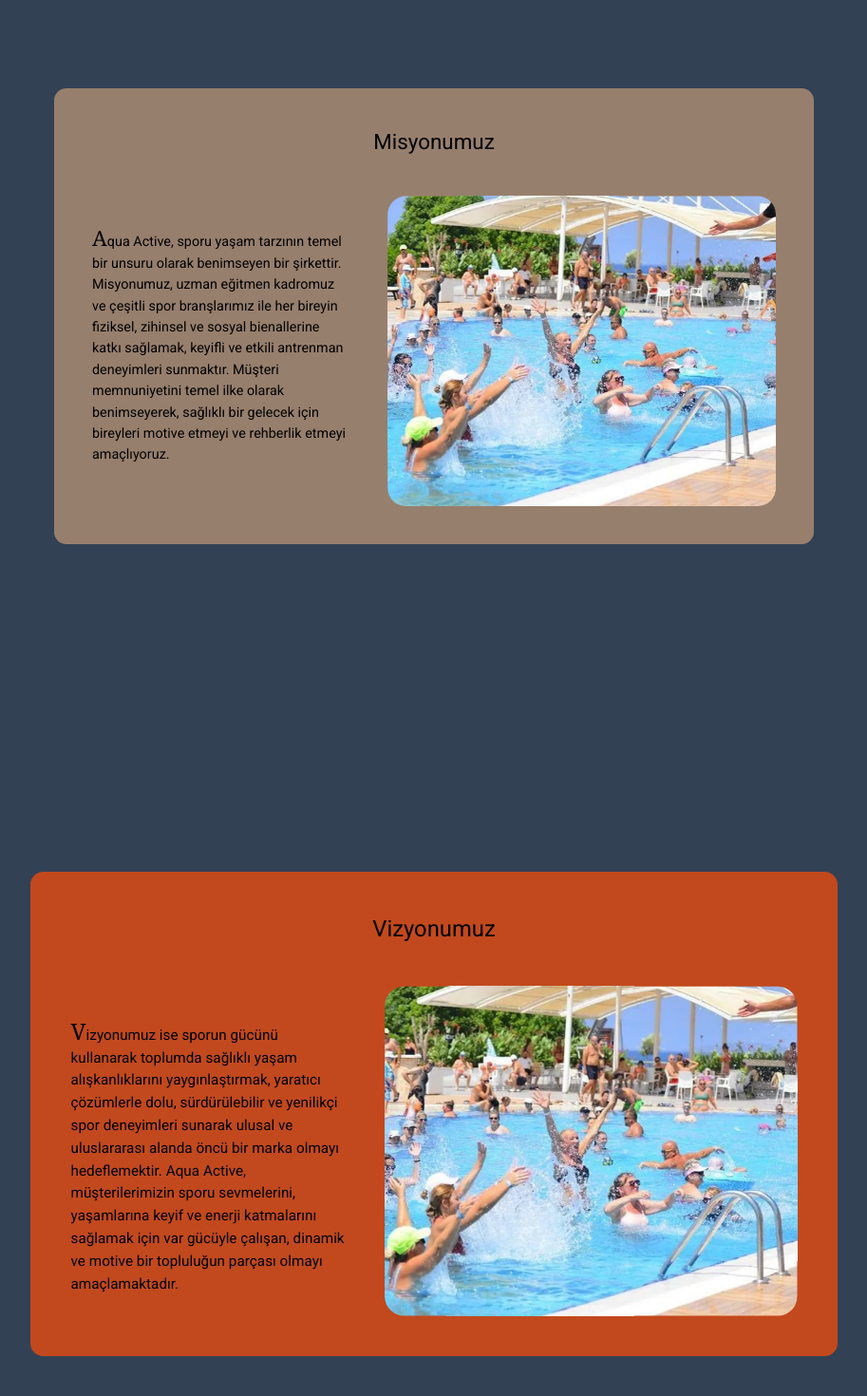
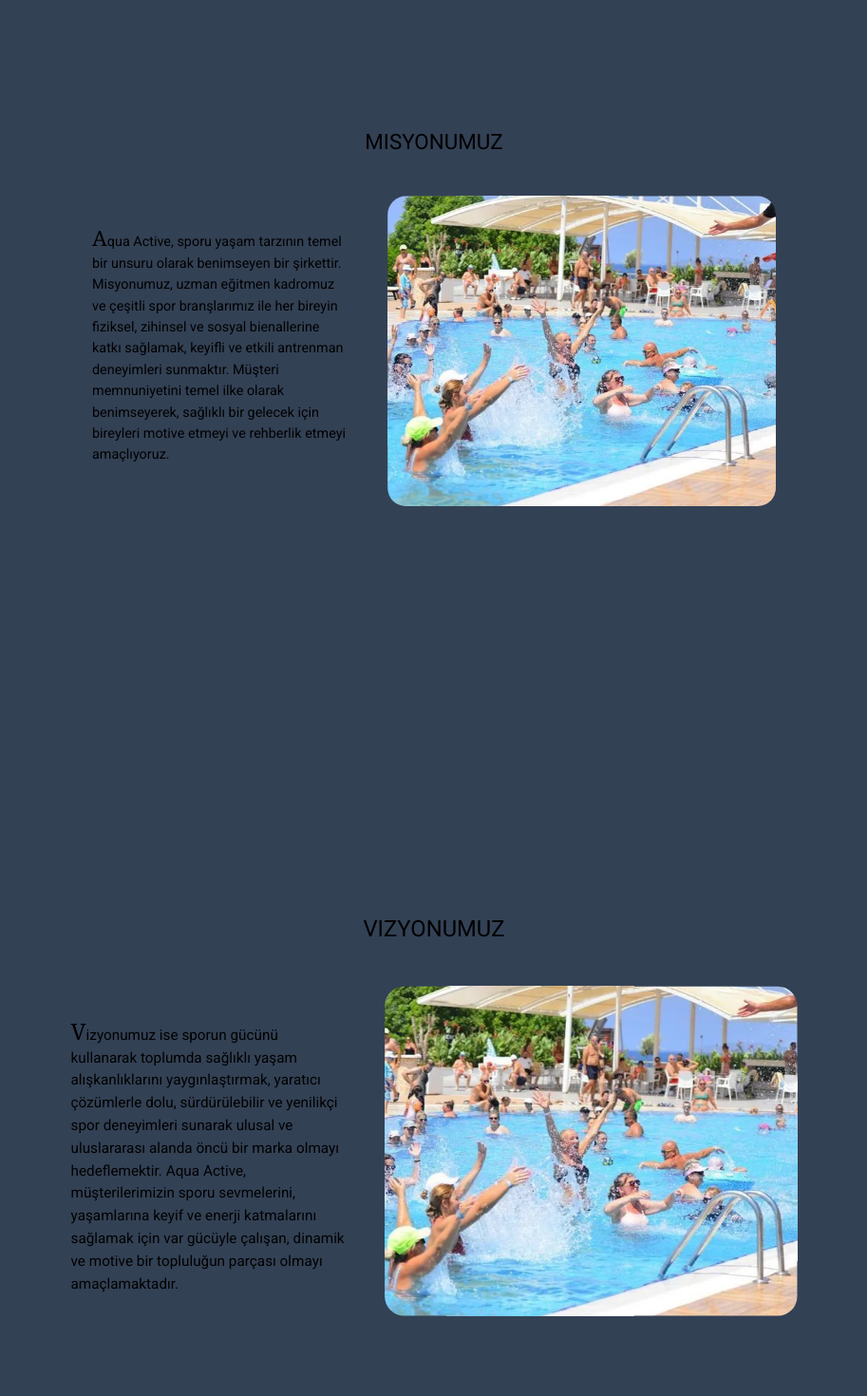
Before and after one commit to EmreeOzturk/kangoojump, a Next.js app: page / in a window 1280 px wide. Shown: the part 3040-4510 px from the top of the page at 95% size, without its empty margins (183-1096 px from the left). Built offline with nearby package versions, Linux system fonts and the light colour scheme.

Commit message:
Update feature titles to uppercase

```diff
--- a/app/features.ts
+++ b/app/features.ts
@@ -4,32 +4,27 @@ export const features = [
     description:
       "Alanya merkezli firmamız, 2023’te kurulan Aqua Active markasıyla, Aqua Jump, Aqua Step, Aqua Spinning, Aqua Fitness, Kangoo Jumps gibi çeşitli spor branşlarında eğlenceli ve yenilikçi deneyimler sunmayı amaçlamaktadır. Müşteri memnuniyetini temel ilke olarak benimseyen uzman ekibimizle Alanya’da spor ve sağlıklı yaşam konusunda öncü bir rol oynamayı hedefliyoruz. Turizmde değer sunmanın yanı sıra uluslararası alanda spor ve sağlıklı yaşam konusunda öncü bir marka olma vizyonuyla ilerliyoruz.",
     src: "/images/1.webp",
-    color: "#BBACAF",
   },
   {
-    title: "Misyonumuz",
+    title: "MISYONUMUZ",
     description:
       "Aqua Active, sporu yaşam tarzının temel bir unsuru olarak benimseyen bir şirkettir. Misyonumuz, uzman eğitmen kadromuz ve çeşitli spor branşlarımız ile her bireyin fiziksel, zihinsel ve sosyal bienallerine katkı sağlamak, keyifli ve etkili antrenman deneyimleri sunmaktır. Müşteri memnuniyetini temel ilke olarak benimseyerek, sağlıklı bir gelecek için bireyleri motive etmeyi ve rehberlik etmeyi amaçlıyoruz.",
     src: "/images/1.webp",
-    color: "#977F6D",
   },
   {
-    title: "Vizyonumuz",
+    title: "VIZYONUMUZ",
     description:
       "Vizyonumuz ise sporun gücünü kullanarak toplumda sağlıklı yaşam alışkanlıklarını yaygınlaştırmak, yaratıcı çözümlerle dolu, sürdürülebilir ve yenilikçi spor deneyimleri sunarak ulusal ve uluslararası alanda öncü bir marka olmayı hedeflemektir. Aqua Active, müşterilerimizin sporu sevmelerini, yaşamlarına keyif ve enerji katmalarını sağlamak için var gücüyle çalışan, dinamik ve motive bir topluluğun parçası olmayı amaçlamaktadır.",
     src: "/images/1.webp",
-    color: "#C2491D",
   },
   {
-    title: "Neden Alanya?",
+    title: "NEDEN ALANYA?",
     description: "Alanya, Antalya’nın güzellikleriyle tanıştığı bir turistik cennet. Aqua Active olarak, Alanya’nın enerjisiyle buluşarak çeşitli spor branşlarıyla sağlıklı yaşamı destekliyoruz. Aqua Jump, Aqua Step, Aqua Spinning, Aqua Fitness, Kangoo Jumps gibi aktivitelerimizle Alanya’da sporun ve sağlıklı yaşamın öncüsü olma misyonumuzu sürdürüyoruz. Uzman eğitmen kadromuzla sizleri Alanya’da sağlıklı bir yaşama davet ediyoruz.",
     src: "/images/1.webp",
-    color: "#B62429",
   },
   {
-    title: "Bizimle Çalışmak İster Misiniz?",
+    title: "BIZIMLE CALISMAK ISTER MISINIZ?",
     description: "Aqua Active olarak, sizlere benzersiz spor deneyimleri sunmak ve sağlıklı yaşamı desteklemek amacıyla profesyonel ekibimiz ve çeşitli spor branşlarımızla hizmetinizdeyiz. Siz de sağlıklı bir yaşam tarzını benimseyen, dinamik ve enerjik bir ortak arıyorsanız, Aqua Active ile çalışmayı düşünmenizi öneririz.\n Bize ulaşarak detaylı bilgi alabilir, ihtiyaçlarınıza yönelik özel spor etkinlikleri ve gösteriler tasarlamak için birlikte çalışma fırsatını değerlendirebiliriz. Sizinle birlikte, sporun gücünü kullanarak unutulmaz ve etkileyici deneyimler yaratmak için sabırsızlanıyoruz.",
     src: "/images/1.webp",
-    color: "#88A28D",
   },
 ];
```
